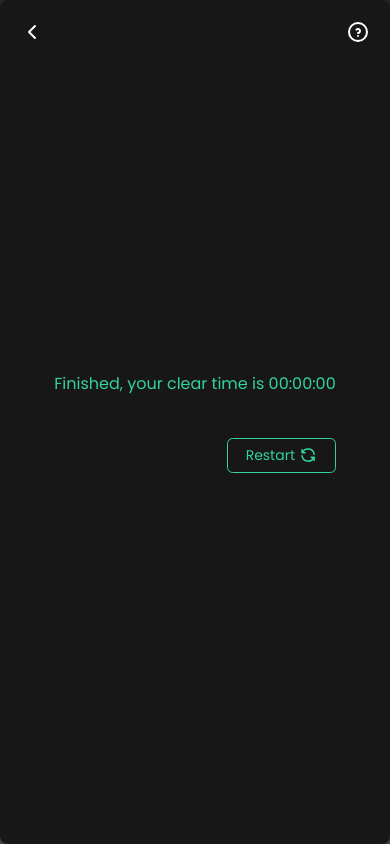
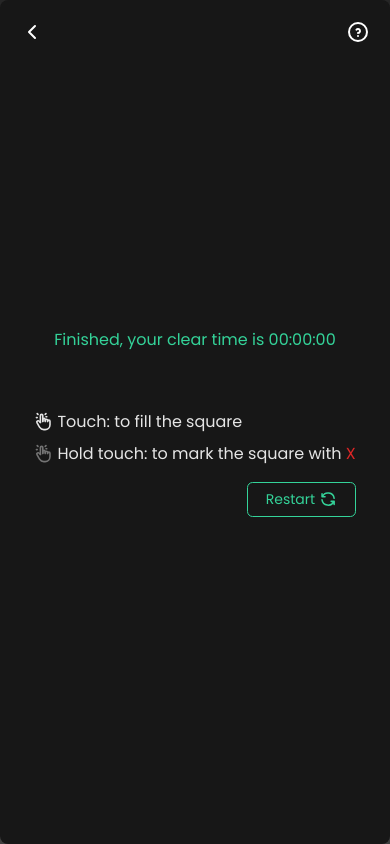
Before and after one commit to widekaardhiguna/nonogram, a Next.js app: page /random/1 in a window 390 px wide. Built offline with nearby package versions, Linux system fonts and the light colour scheme.

Commit message:
Added support for mobile at HowToPlay component

```diff
--- a/src/app/[difficulties]/[stage]/_components/HowToPlay.tsx
+++ b/src/app/[difficulties]/[stage]/_components/HowToPlay.tsx
@@ -1,11 +1,14 @@
 import IconLeftClick from "@/assets/icons/IconLeftClick"
 import IconRightClick from "@/assets/icons/IconRightClick"
 import { cx } from "class-variance-authority"
+import { IconHandClick } from "@tabler/icons-react"
 
 type HowToPlayProps = {}
 
 const HowToPlay = ({}: HowToPlayProps) => {
   return (
+    <>
+      {/* Desktop */}
       <div className={cx("hidden mb-4", "xl:block")}>
         <div className={hintClass}>
           <IconLeftClick height="1.2rem" width="1.2rem" />
@@ -19,6 +22,25 @@ const HowToPlay = ({}: HowToPlayProps) => {
           </p>
         </div>
       </div>
+      {/* Mobile */}
+      <div className={cx("block mb-4", "xl:hidden")}>
+        <div className={hintClass}>
+          <IconHandClick height="1.2rem" width="1.2rem" />
+          <p>Touch: to fill the square</p>
+        </div>
+        <div className={hintClass}>
+          <IconHandClick
+            height="1.2rem"
+            width="1.2rem"
+            className="text-neutral-500"
+          />
+          <p>
+            Hold touch: to mark the square with
+            <span className="text-red-600"> X</span>
+          </p>
+        </div>
+      </div>
+    </>
   )
 }
 
--- a/src/app/[difficulties]/[stage]/_components/StageGrid.tsx
+++ b/src/app/[difficulties]/[stage]/_components/StageGrid.tsx
@@ -13,12 +13,12 @@ const StageGrid = ({ top, mid, right }: StageGridProps) => {
         {top}
         <div
           className={cx(
-            "grid grid-cols-[1fr] gap-y-5 gap-x-12",
+            "grid grid-cols-[1fr] gap-y-7 gap-x-12",
             "xl:grid-cols-[1fr_auto_1fr]"
           )}
         >
           <div></div>
-          <div>{mid}</div>
+          <div className="grid justify-center">{mid}</div>
           <div>{right}</div>
         </div>
       </div>
```
Lines whose indentation alone changed are shown as unchanged.
